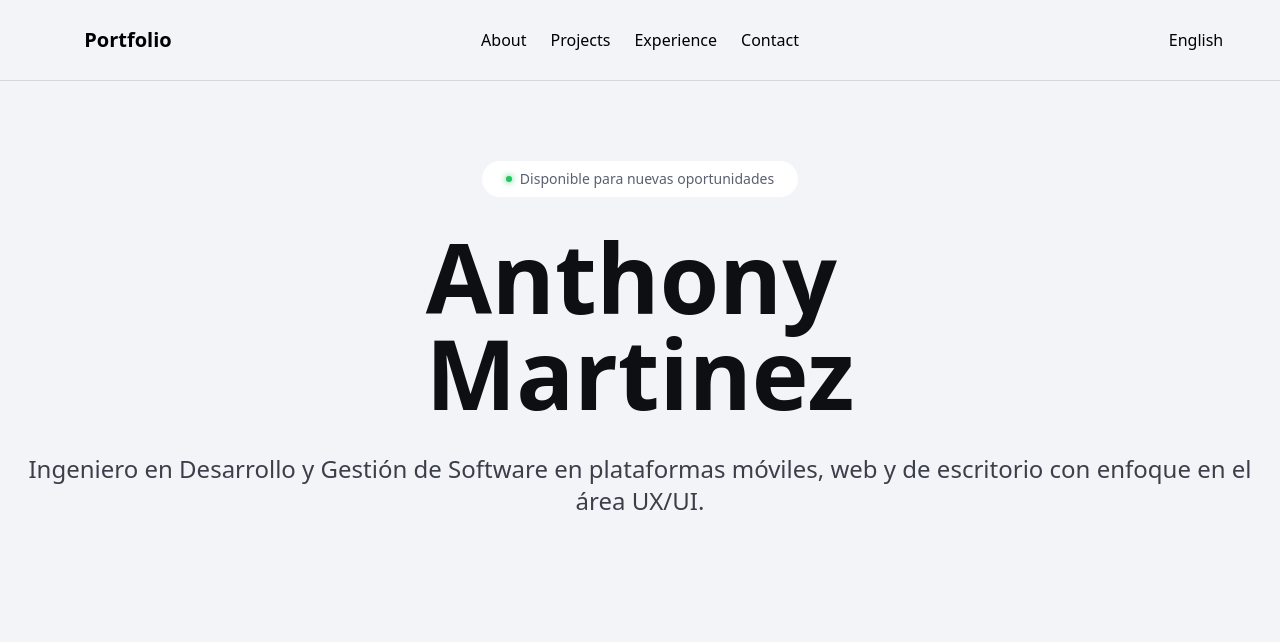
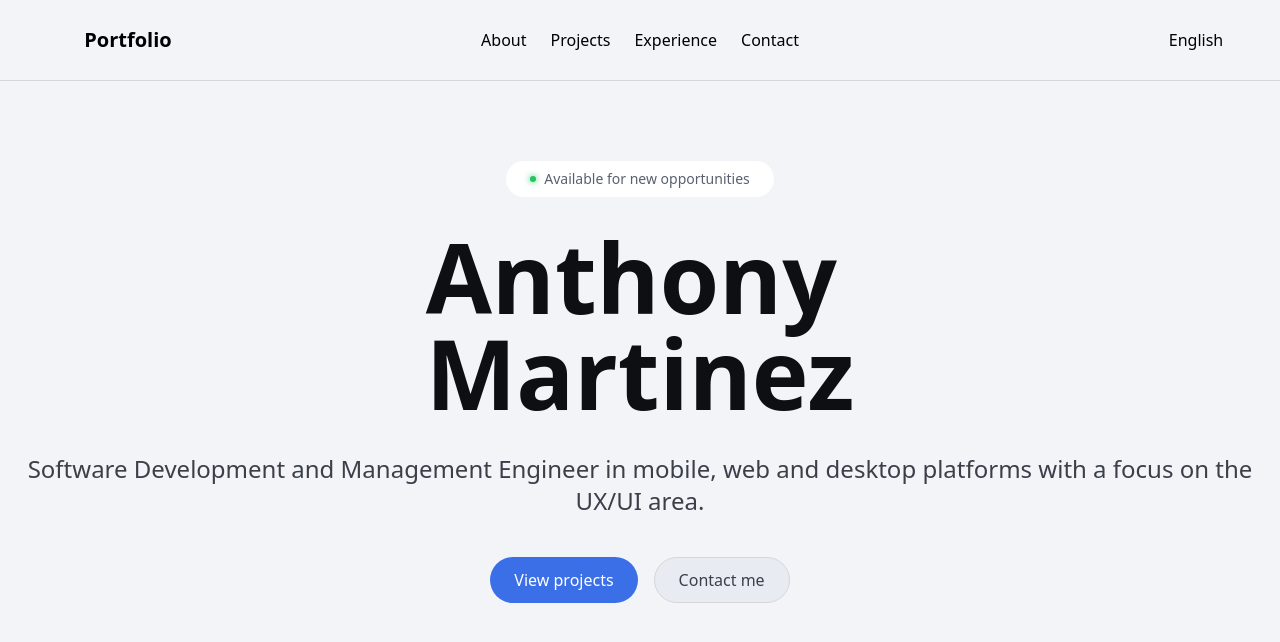
Before and after one commit to AnthonyMA5/Portfolio, a Next.js app: page /en in a window 1280 px wide. Shown: the top 642 px of the page. Built offline with nearby package versions, Linux system fonts and the light colour scheme; some icons are missing.

Commit message:
Finish Hero Section

```diff
--- a/src/app/[locale]/layout.tsx
+++ b/src/app/[locale]/layout.tsx
@@ -1,7 +1,7 @@
 import { NextIntlClientProvider, hasLocale } from "next-intl";
 import { notFound } from "next/navigation";
 import { routing } from "@/i18n/routing";
-import Navbar from "@/components/Navbar";
+import Navbar from "@/components/ui/Navbar";
 import { ThemeProvider } from "next-themes";
 import "../../styles/globals.css";
 import { getMessages } from "next-intl/server";
--- a/src/app/[locale]/page.tsx
+++ b/src/app/[locale]/page.tsx
@@ -1,3 +1,4 @@
+import HeroSection from "@/components/sections/HeroSection";
 import { getTranslations } from "next-intl/server";
 
 export default async function HomePage() {
@@ -5,26 +6,7 @@ export default async function HomePage() {
 
   return (
     <div className="w-full h-screen color-transition bg-app">
-      <section id="home" className="section">
-        <div className="w-full h-full flex flex-col items-center justify-center space-y-8">
-          <div className="badge color-transition">
-            <span className="status-dot">
-              <span className="status-dot-ping" />
-              <span className="status-dot-core" />
-            </span>
-            <p>Disponible para nuevas oportunidades</p>
-          </div>
-          <p className="text-heading">
-            Anthony
-            <br />
-            Martinez
-          </p>
-          <p className="text-subheading text-center">
-            Ingeniero en Desarrollo y Gestión de Software en plataformas
-            móviles, web y de escritorio con enfoque en el área UX/UI.
-          </p>
-        </div>
-      </section>
+      <HeroSection />
     </div>
   );
 }
--- /dev/null
+++ b/src/components/sections/HeroSection.tsx
@@ -0,0 +1,31 @@
+import { getTranslations } from "next-intl/server";
+
+export default async function HeroSection() {
+  const t = await getTranslations("Hero");
+
+  return (
+    <section id="home" className="section">
+      <div className="w-full h-full flex flex-col items-center justify-center">
+        <div className="badge color-transition">
+          <span className="status-dot">
+            <span className="status-dot-ping" />
+            <span className="status-dot-core" />
+          </span>
+          <p>{t("status")}</p>
+        </div>
+        <p className="text-heading mt-8">
+          {t("name")}
+          <br />
+          {t("lastName")}
+        </p>
+        <p className="text-subheading text-center mt-8">
+          {t("description")}
+        </p>
+        <div className="flex space-x-4 mt-10">
+          <button className="btn-primary">{t("projectsButton")}</button>
+          <button className="btn-secondary">{t("contactButton")}</button>
+        </div>
+      </div>
+    </section>
+  );
+}
--- a/src/messages/en.json
+++ b/src/messages/en.json
@@ -2,6 +2,14 @@
   "title": "Portfolio",
   "HomePage": {
     "title": "My portfolio"
+  },
+  "Hero": {
+    "status": "Available for new opportunities",
+    "name": "Anthony",
+    "lastName": "Martinez",
+    "description": "Software Development and Management Engineer in mobile, web and desktop platforms with a focus on the UX/UI area.",
+    "projectsButton": "View projects",
+    "contactButton": "Contact me"
   },
   "Navigator": {
     "homeTitle": "Home",
--- a/src/messages/es.json
+++ b/src/messages/es.json
@@ -2,6 +2,14 @@
   "title": "Portafolio",
   "HomePage": {
     "title": "Portafolio"
+  },
+  "Hero": {
+    "status": "Disponible para nuevas oportunidades",
+    "name": "Anthony",
+    "lastName": "Martinez",
+    "description": "Ingeniero en Desarrollo y Gestión de Software en plataformas móviles, web y de escritorio con enfoque en el área UX/UI.",
+    "projectsButton": "Ver proyectos",
+    "contactButton": "Contáctame"
   },
   "Navigator": {
     "homeTitle": "Inicio",
--- a/src/styles/globals.css
+++ b/src/styles/globals.css
@@ -71,20 +71,20 @@
 
   /* ── Buttons ── */
   .btn-primary {
-    @apply bg-brand-500 dark:bg-brand-400 text-light-50
-           rounded-full px-6 py-2.5 font-medium text-sm
-           hover:opacity-90 transition-opacity duration-200;
+    @apply bg-brand-500 dark:bg-brand-500 text-light-50
+           rounded-full px-6 py-2.5 font-medium text-base
+           hover:opacity-90 transition-opacity duration-500 cursor-pointer;
   }
   .btn-secondary {
-    @apply bg-light-200 dark:bg-dark-200 text-light-600
-           dark:text-dark-50 rounded-full px-6 py-2.5
-           font-medium text-sm border border-light-300
+    @apply bg-light-200 dark:bg-dark-100 text-light-500
+           dark:text-light-50 rounded-full px-6 py-2.5
+           font-medium text-base border border-light-300
            dark:border-dark-200 hover:bg-light-300
-           dark:hover:bg-dark-300 transition-colors duration-200;
+           dark:hover:bg-dark-300 transition-colors duration-500 cursor-pointer;
   }
   .btn-ghost {
     @apply text-brand-500 dark:text-brand-400 font-medium
-           text-sm hover:underline transition-all duration-200;
+           text-base hover:underline transition-all duration-500 cursor-pointer;
   }
 
   /* ── Components ── */
--- a/tsconfig.json
+++ b/tsconfig.json
@@ -15,7 +15,7 @@
     "moduleResolution": "bundler",
     "resolveJsonModule": true,
     "isolatedModules": true,
-    "jsx": "react-jsx",
+    "jsx": "preserve",
     "incremental": true,
     "plugins": [
       {
```
Also changed, not shown: src/components/ui/Footer.tsx (added), src/components/ui/LanguageToggle.tsx (renamed from src/components/LanguageToggle.tsx), src/components/ui/Navbar.tsx (renamed from src/components/Navbar.tsx), src/components/ui/ThemeToggle.tsx (renamed from src/components/ThemeToggle.tsx).
